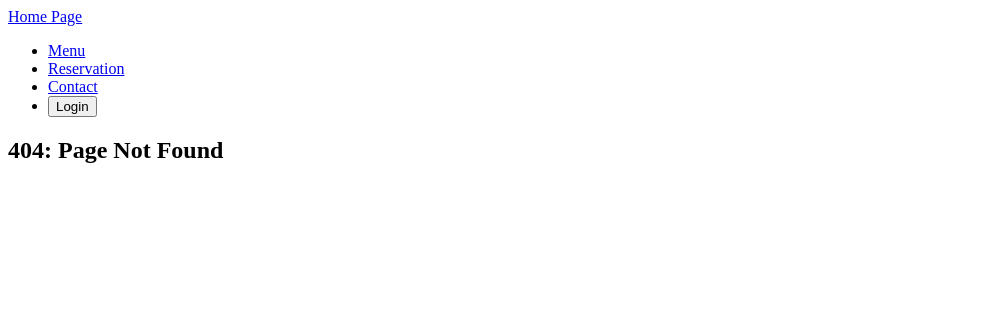
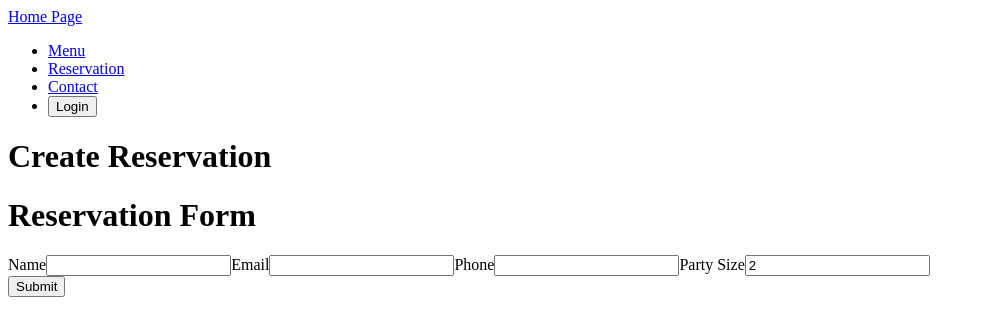
Before and after one commit to ant-codes-42/slurp-society, a React (Vite) app in the folder client/: page /reservation/create/1 in a window 1280 px wide. Before the commit this address had no page. Shown: the top 336 px of the page, without its empty margins (0-985 px from the left). Built offline with nearby package versions, Linux system fonts and the light colour scheme.

Commit message:
Create Reservation and Reservation Form pages with placeholder logic

```diff
--- /dev/null
+++ b/client/src/components/ReservationForm.tsx
@@ -0,0 +1,58 @@
+import { useState } from 'react';
+
+export default function ReservationForm({slot, incomingPartySize}: {slot: string, incomingPartySize: string}) {
+    const [name, setName] = useState('');
+    const [email, setEmail] = useState('');
+    const [phone, setPhone] = useState('');
+    const [partySize, setPartySize] = useState(incomingPartySize);
+    const slotId = slot;
+    console.log(slotId); //temp logging
+
+    const handleInputChange = (e: React.ChangeEvent<HTMLInputElement>) => {
+        const { target } = e;
+        const inputType = target.name;
+        const inputValue = target.value;
+
+        if (inputType === 'name') {
+            setName(inputValue);
+        } else if (inputType === 'email') {
+            setEmail(inputValue);
+        } else if (inputType === 'phone') {
+            setPhone(inputValue);
+        } else if (inputType === 'partySize') {
+            setPartySize(inputValue);
+        }
+    };
+
+    const handleFormSubmit = (e: React.FormEvent<HTMLFormElement>) => {
+        e.preventDefault();
+
+        if (!name || !email || !phone || !partySize) {
+            alert('Please fill out all fields');
+            return;
+        }
+
+        //Add API call to create reservation
+    };
+
+    return (
+        <div>
+        <h1>Reservation Form</h1>
+        <form onSubmit={handleFormSubmit}>
+            <div>
+            <label htmlFor="name">Name</label>
+            <input type="text" value={name} onChange={handleInputChange} id="name" name="name" />
+            <label htmlFor="email">Email</label>
+            <input type="email" value={email} onChange={handleInputChange} id="email" name="email" />
+            <label htmlFor="phone">Phone</label>
+            <input type="phone" value={phone} onChange={handleInputChange} id="phone" name="phone" />
+            <label htmlFor="partySize">Party Size</label>
+            <input type="number" value={partySize} onChange={handleInputChange} id="partySize" name="partySize" defaultValue={incomingPartySize} />
+            </div>
+            <div>
+                <input type="submit" value="Submit" />
+            </div>
+        </form>
+        </div>
+    );
+}
--- /dev/null
+++ b/client/src/interfaces/ReservationData.tsx
@@ -0,0 +1,6 @@
+export interface ReservationData {
+    userId: string;
+    timeSlotId: string;
+    partySize: string;
+    specialRequests: string;
+}
--- a/client/src/main.tsx
+++ b/client/src/main.tsx
@@ -4,6 +4,7 @@ import { BrowserRouter, Routes, Route } from "react-router";
 import App from "./App";
 import Home from "./pages/Home";
 import Reservation from "./pages/Reservation";
+import CreateReservation from "./pages/CreateReservation";
 import Error from "./pages/ErrorPage";
 
 const rootElement = document.getElementById("root");
@@ -15,6 +16,7 @@ if (rootElement) {
         <Route path="/" element={<App />}>
           <Route index element={<Home />} />
           <Route path="reservation" element={<Reservation />} />
+          <Route path="reservation/create/:slotId" element={<CreateReservation />} />
           <Route path="*" element={<Error />} />
         </Route>
       </Routes>
--- /dev/null
+++ b/client/src/pages/CreateReservation.tsx
@@ -0,0 +1,23 @@
+import { useParams, useSearchParams } from "react-router";
+import ReservationForm from "../components/ReservationForm";
+
+import ErrorPage from "./ErrorPage";
+
+const CreateReservation = () => {
+    const { slotId } = useParams();
+    const [searchParams] = useSearchParams();
+    const partySize = searchParams.get('partySize') || '2'; //might need to wrap with Number()
+
+    if (!slotId) {
+        return <ErrorPage />;
+    }
+
+    return (
+        <div>
+        <h1>Create Reservation</h1>
+        <ReservationForm slot={slotId} incomingPartySize={partySize}/>
+        </div>
+    );
+    }
+
+export default CreateReservation;
--- a/client/src/pages/Reservation.tsx
+++ b/client/src/pages/Reservation.tsx
@@ -3,26 +3,31 @@ import Calendar from 'react-calendar';
 import { formatDate } from '../utils/dateUtils.js';
 import { getAvailableTimeslots } from '../api/timeslotAPI';
 import { Value } from 'react-calendar/dist/cjs/shared/types.js';
+import { useNavigate } from 'react-router';
 
 const Reservation = () => {
-    //REFACTOR: Convert back to using <Date | null> object
     const [calendarDate, setCalendarDate] = useState<Value>(null);
     const [partySize, setPartySize] = useState<number>(1);
+    const [timeslots, setTimeslots] = useState<any[]>([]);
+    const navigate = useNavigate();
 
     function handleDateChange(nextDate: Value) {
         setCalendarDate(nextDate);
     }
 
+    // Track the calendarDate and partySize state values
     useEffect(() => {
-        console.log('Calendar date:', calendarDate);
-        console.log('Party size:', partySize);
+        console.log('Calendar date:', calendarDate); //log for debugging
+        console.log('Party size:', partySize); //log for debugging
 
+        // Fetch available timeslots when calendarDate and partySize are set
         if (calendarDate && calendarDate instanceof Date) {
+            //REFACTOR: Convert back to using <Value> object, move formatDate to getAvailableTimeslots
             const formattedDate = formatDate(calendarDate.toISOString());
-            console.log('Formatted date:', formattedDate);
             getAvailableTimeslots(formattedDate, partySize)
                 .then((timeslots) => {
                     console.log('Available timeslots:', timeslots);
+                    setTimeslots(timeslots);
                 })
                 .catch((error) => {
                     console.error('Error fetching available timeslots:', error);
@@ -30,6 +35,11 @@ const Reservation = () => {
         }
 
     }, [calendarDate, partySize]);
+
+    // Navigate to reservation creation page when a timeslot is selected, slotId is passed as a parameter
+    function handleSlotSelection(slotId: string) {
+        navigate(`/reservation/create/${slotId}?partySize=${partySize}`);
+    }
 
     return (
         <div>
@@ -44,6 +54,21 @@ const Reservation = () => {
                 value={partySize}
                 onChange={(e) => setPartySize(Number(e.target.value))}
             />
+            <div className='timeslots'>
+                {timeslots ? (
+                    <ul>
+                        {timeslots.map((slot) => (
+                            <li key={slot.id}>
+                                <button onClick={() => handleSlotSelection(slot.id)}>
+                                    {slot.startTime}
+                                </button>
+                            </li>
+                        ))}
+                    </ul>
+                ) : (
+                    null
+                )}
+            </div>
         </div>
     );
 }
```
Also changed, not shown: client/src/api/reservationAPI.tsx (+24 -1 lines).
